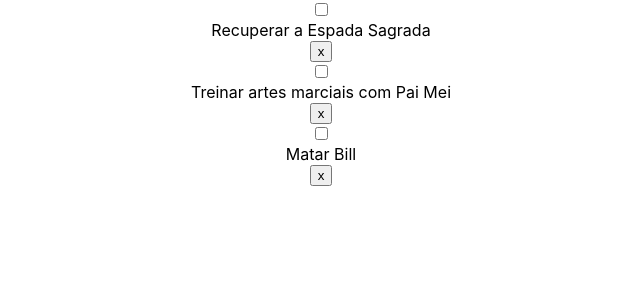
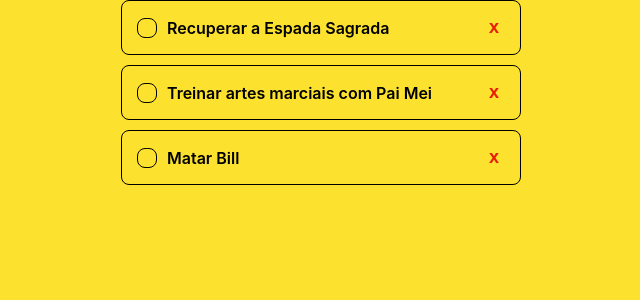
Before and after one commit to thekidisalright/todo-react, a React (Create React App) app in the folder todo-list/: page / in a window 1280 px wide. Shown: the top 300 px of the page, without its empty margins (319-959 px from the left). Built offline with nearby package versions, Linux system fonts and the light colour scheme.

Commit message:
Adicionar css da todo-list

```diff
--- a/todo-list/src/App.css
+++ b/todo-list/src/App.css
@@ -1,38 +1,93 @@
-.App {
-  text-align: center;
+body {
+  background-color: #fce12e;
 }
 
-.App-logo {
-  height: 40vmin;
-  pointer-events: none;
-}
-
-@media (prefers-reduced-motion: no-preference) {
-  .App-logo {
-    animation: App-logo-spin infinite 20s linear;
-  }
-}
-
-.App-header {
-  background-color: #282c34;
-  min-height: 100vh;
+.App {
   display: flex;
   flex-direction: column;
   align-items: center;
-  justify-content: center;
-  font-size: calc(10px + 2vmin);
-  color: white;
 }
 
-.App-link {
-  color: #61dafb;
-}
+.todo-list {
+  display: flex;
+  flex-direction: column;
+  gap: 10px;
+  width: 400px;
 
-@keyframes App-logo-spin {
-  from {
-    transform: rotate(0deg);
+  .todo {
+    display: flex;
+    justify-content: space-between;
+    align-items: center;
+    padding: 15px;
+    border: 1px solid #000;
+    border-radius: 8px;
+
+    span {
+      font-weight: 600;
+      color: #000000;
+      display: block;
+      width: 270px;
+      text-overflow: ellipsis;
+      overflow: hidden;
+      white-space: nowrap;
+    }
   }
-  to {
-    transform: rotate(360deg);
+
+  .content {
+    display: flex;
+    gap: 10px;
+    align-items: center;
+  }
+
+  .clear {
+    clear: both;
+  }
+
+  .checkBox {
+    display: block;
+    cursor: pointer;
+    width: 18px;
+    height: 18px;
+    border: 1px solid #000;
+    border-radius: 8px;
+    position: relative;
+    overflow: hidden;
+  }
+
+  .checkBox div {
+    width: 60px;
+    height: 60px;
+    background-color: #fff;
+    top: -52px;
+    left: -52px;
+    position: absolute;
+    transform: rotateZ(45deg);
+    z-index: 100;
+  }
+
+  .checkBox input[type="checkbox"]:checked + div {
+    left: -10px;
+    top: -10px;
+  }
+
+  .checkBox input[type="checkbox"] {
+    position: absolute;
+    left: 50px;
+    visibility: hidden;
+  }
+
+  .transition {
+    transition: 300ms ease;
+  }
+
+  .delete {
+    cursor: pointer;
+    color: #ea1b00;
+    font-size: 18px;
+    font-weight: bold;
+    display: block;
+    width: fit-content;
+    background-color: transparent;
+    border: none;
   }
 }
--- a/todo-list/src/App.js
+++ b/todo-list/src/App.js
@@ -1,4 +1,3 @@
-import logo from "./logo.svg";
 import "./App.css";
 import { useState } from "react";
 
```
